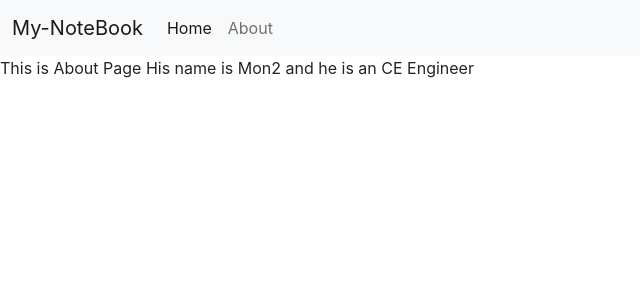
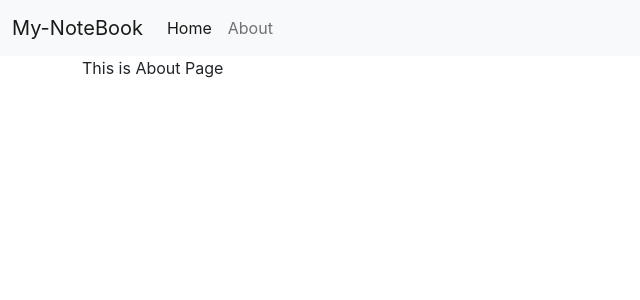
Before and after one commit to Pra-Shant-Chouhan/mynotebook, a React (Create React App) app: page /about in a window 1280 px wide. Shown: the top 300 px of the page, without its empty margins (0-640 px from the left). Built offline with nearby package versions, Linux system fonts and the light colour scheme.

Commit message:
Remove useContext hook example for now

```diff
--- a/src/App.js
+++ b/src/App.js
@@ -17,6 +17,8 @@ function App() {
         <Router>
 
           <Navbar />
+          <div className="container">
+
             <Switch>
               <Route exact path="/">
                 <Home />
@@ -25,6 +27,8 @@ function App() {
                 <About />
               </Route>
             </Switch>
+
+          </div>
         </Router>
       </NoteState>
 
--- a/src/component/About.js
+++ b/src/component/About.js
@@ -1,16 +1,11 @@
-import React, {useContext, useEffect} from 'react';
-import noteContext from '../context/notes/noteContext';
+import React from 'react';
+// import noteContext from '../context/notes/noteContext';
 
 const About = () => {
-    const a = useContext(noteContext)
 
-    useEffect(() => {
-        a.update()
-         // eslint-disable-next-line
-    }, [])
     return (
         <div>
-            This is About Page His name is  {a.state.Name} and he is an {a.state.BE} Engineer
+            This is About Page
         </div>
     )
 }
```
Lines whose indentation alone changed are shown as unchanged.
